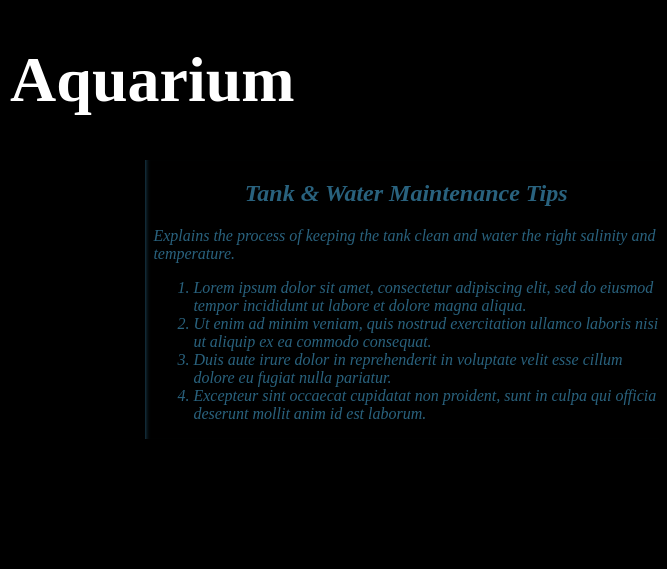
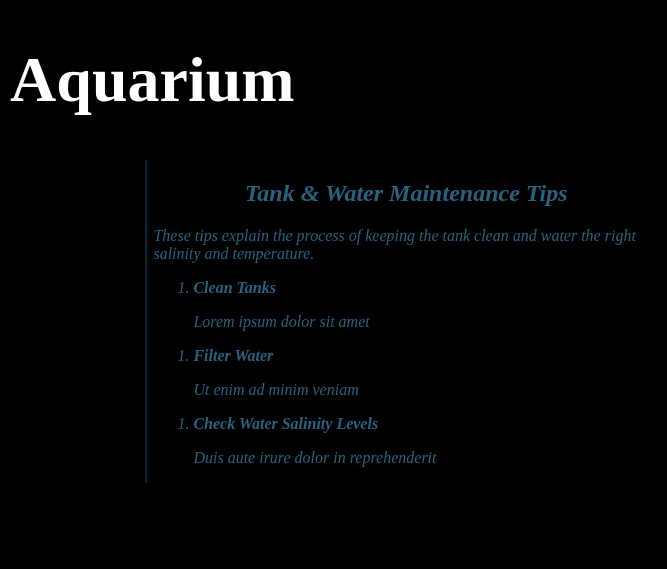
Before and after one commit to HelenEsterman/nss-aquarium, a plain HTML site: page index.html in a window 1280 px wide. Shown: the top 569 px of the page, 613-1280 px from the left. Drawn offline with Linux system fonts and the light colour scheme.

Commit message:
added functions to automate my tipsList and locationsList

```diff
--- a/index.html
+++ b/index.html
@@ -11,14 +11,14 @@
         <h1>Martin's Aquarium</h1>
     </header>
     <article>
-        <aside>
-            <h2 id="tipsHeader">Tank & Water Maintenance Tips</h2>
-            <p>Explains the process of keeping the tank clean and water the right salinity and temperature.</p>
+        <aside class="tips">
+            <!-- <h2 id="tipsHeader">Tank & Water Maintenance Tips</h2> -->
+            <!-- <p>Explains the process of keeping the tank clean and water the right salinity and temperature.</p>
             <ol><li>Lorem ipsum dolor sit amet, consectetur adipiscing elit, sed do eiusmod tempor incididunt ut labore et dolore magna aliqua.</li>
                 <li>Ut enim ad minim veniam, quis nostrud exercitation ullamco laboris nisi ut aliquip ex ea commodo consequat.</li>
                 <li>Duis aute irure dolor in reprehenderit in voluptate velit esse cillum dolore eu fugiat nulla pariatur.</li>
                 <li>Excepteur sint occaecat cupidatat non proident, sunt in culpa qui officia deserunt mollit anim id est laborum.</li>
-            </ol>
+            </ol> -->
         </aside>
     </article>
     <main>
@@ -83,7 +83,7 @@
         </div>
         <br>
         <div id="container3">
-            <section>
+            <!-- <section>
                 <h2>List of Cool Areas Martin's Harvested Fish From</h2>
                 <ul>
                     <li>Sydney, Australia</li>
@@ -93,7 +93,7 @@
                     <li>Bora Bora, French Polynesia</li>
                     <li>St. Lucia, Caribbean</li>
                 </ul>
-            </section>
+            </section> -->
         </div>
     </main>
     <script type="module" src="./scripts/main.js"></script>
--- a/scripts/database.js
+++ b/scripts/database.js
@@ -64,9 +64,65 @@ const database = {
             location: "Ibiza, Mediterranean",
             food: "Seaweed",
         },
+    ],
+    tankTips : [
+        {
+            tip: "Clean Tanks",
+            description: "Lorem ipsum dolor sit amet"
+        },
+        {
+            tip: "Filter Water",
+            description: "Ut enim ad minim veniam"
+        },
+        {
+            tip: "Check Water Salinity Levels",
+            description: "Duis aute irure dolor in reprehenderit"
+        }
+    ],
+    locations: [
+        {
+            city: "Sydney",
+            country: "Australia"
+        },
+        {
+            city: "Cancun",
+            country: "Mexico"
+        },
+        {
+            city: "Rincon",
+            country: "Puerto Rico"
+        },
+        {
+            city: "Capetown",
+            country: "South Africa"
+        },
+        {
+            city: "Bora Bora",
+            country: "French Polynesia"
+        },
+        {
+            city: "St. Lucia",
+            country: "Caribbean"
+        },
+        {
+            city: "Parga",
+            country: "Greece"
+        },
+        {
+            city: "Ibiza",
+            country: "Mediterranean"
+        }
     ]
 }
 
 export const getFish = () => {
     return database.fish.map(fish => ({...fish}))
 }
+
+export const getTankTips = () => {
+    return database.tankTips.map(tankTips => ({...tankTips}))
+}
+
+export const getLocations = () => {
+    return database.locations.map(locations => ({...locations}))
+}
--- a/scripts/locations.js
+++ b/scripts/locations.js
@@ -0,0 +1,25 @@
+import { getLocations } from "./database.js"
+
+export const locationsList = () => {
+    // Invoke the function that you imported from the database module
+    const locations = getLocations()
+
+    // Start building a string filled with HTML syntax
+    let htmlString = '<article class="locationsList"> <h2>List of Cool Areas Martin Has Harvested Fish From</h2>'
+
+    // Create HTNL representations of each fish here
+    for (const location of locations) {
+
+        // Why is there a backtick used for this string?
+        htmlString += `
+        <section>
+                <ul>
+                    <li>${location.city}, ${location.country}</li>
+                </ul>
+            </section>
+`
+    }
+    htmlString += `</article>`
+
+    return htmlString
+}
--- a/scripts/main.js
+++ b/scripts/main.js
@@ -1,4 +1,6 @@
 import { getFish } from './database.js'
+import { getTankTips } from './database.js'
+import { getLocations } from './database.js'
 
 const allFish = getFish()
 
@@ -18,5 +20,40 @@ import {FishList} from './fish.js'
  */
 const parentHTMLElement = document.querySelector("#container")
 
+parentHTMLElement.innerHTML = FishList()
 
-parentHTMLElement.innerHTML = FishList()
+
+const allTankTips = getTankTips()
+
+for (const tips of allTankTips) {
+    console.log(tips)
+}
+
+import {tankTipsList} from './tips.js'
+
+/*
+    Use . for elements with a "class" attribute
+    Use # for elements with an "id" attribute
+ */
+const parentHTMLElement2 = document.querySelector(".tips")
+
+
+parentHTMLElement2.innerHTML = tankTipsList()
+
+
+const allLocations = getLocations()
+
+for (const location of allLocations) {
+    console.log(location)
+}
+
+import {locationsList} from './locations.js'
+
+/*
+    Use . for elements with a "class" attribute
+    Use # for elements with an "id" attribute
+ */
+const parentHTMLElement3 = document.querySelector("#container3")
+
+
+parentHTMLElement3.innerHTML = locationsList()
--- a/scripts/tips.js
+++ b/scripts/tips.js
@@ -0,0 +1,24 @@
+import { getTankTips } from "./database.js"
+
+export const tankTipsList = () => {
+    // Invoke the function that you imported from the database module
+    const tankTips = getTankTips()
+
+    // Start building a string filled with HTML syntax
+    let htmlString = '<article class="tipsList"><h2 id="tipsHeader">Tank & Water Maintenance Tips</h2><p>These tips explain the process of keeping the tank clean and water the right salinity and temperature.</p>'
+
+    // Create HTNL representations of each fish here
+    for (const tips of tankTips) {
+
+        // Why is there a backtick used for this string?
+        htmlString += `
+        <ol>
+            <li><strong>${tips.tip}</strong></li>
+            <p>${tips.description}</p>
+        </ol>
+`
+    }
+    htmlString += `</article>`
+
+    return htmlString
+}
```
